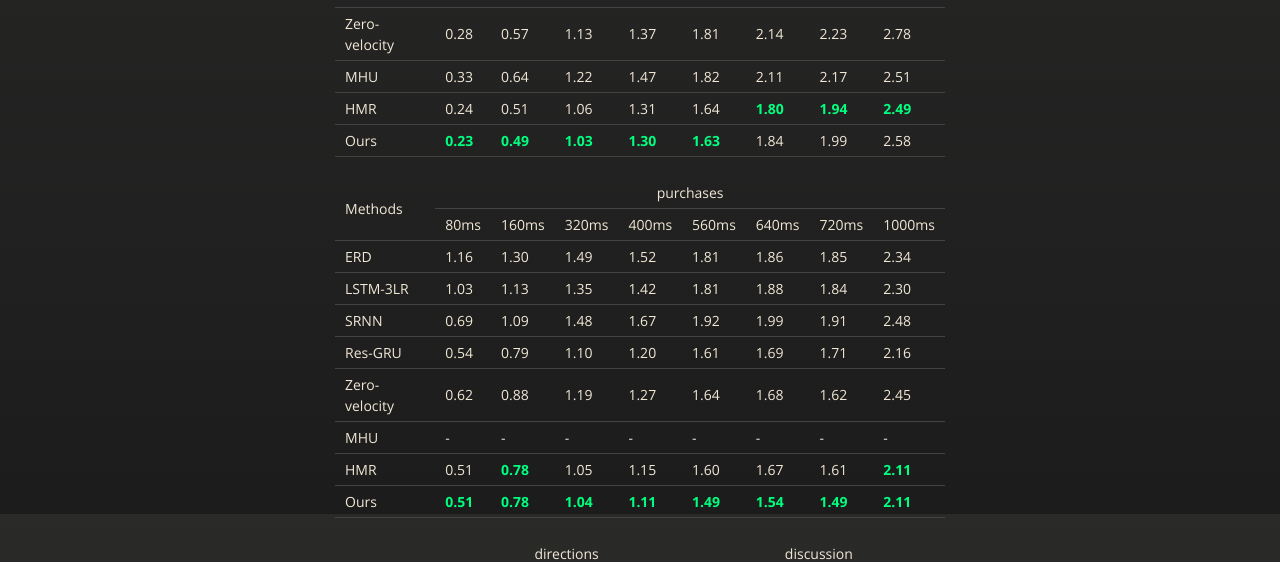
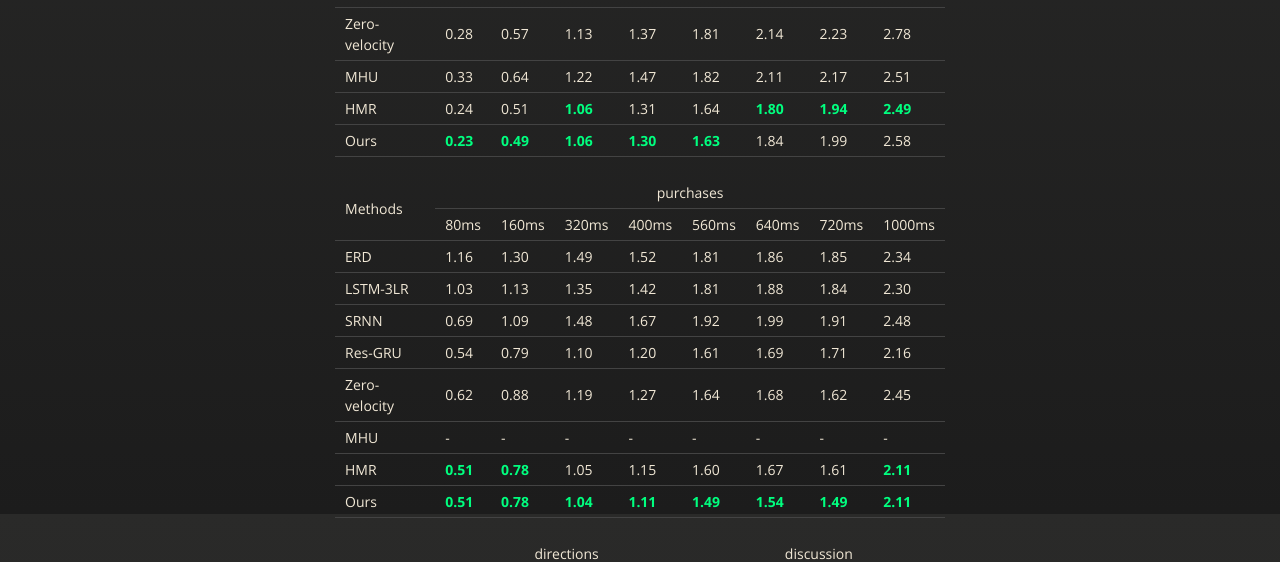
Before and after one commit to ZaneCode6574/ST-Hierarchical-Recurrent-Network, a Jekyll site: the page built from index.md, in a window 1280 px wide and 900 px high, scrolled down 2957 px. Shown: the part 129-691 px from the top of the window. Built offline with Jekyll 4.4.1, drawn with Linux system fonts in a browser that asks for light colours; our own code applies the rules of GitHub Pages for plain Markdown files.

Commit message:
Update some data

```diff
--- a/_layouts/default.html
+++ b/_layouts/default.html
@@ -395,7 +395,9 @@
                             <td>HMR</td>
                             <td>0.24</td>
                             <td>0.51</td>
-                            <td>1.06</td>
+                            <td><strong>
+                                <font color="#00FF7F">1.06</font>
+                            </strong></td>
                             <td>1.31</td>
                             <td>1.64</td>
                             <td><strong>
@@ -417,7 +419,7 @@
                                     <font color="#00FF7F">0.49</font>
                                 </strong></td>
                             <td><strong>
-                                    <font color="#00FF7F">1.03</font>
+                                    <font color="#00FF7F">1.06</font>
                                 </strong></td>
                             <td><strong>
                                     <font color="#00FF7F">1.30</font>
@@ -520,7 +522,9 @@
                         </tr>
                         <tr>
                             <td>HMR</td>
-                            <td>0.51</td>
+                            <td><strong>
+                                <font color="#00FF7F">0.51</font>
+                            </strong></td>
                             <td><strong>
                                 <font color="#00FF7F">0.78</font>
                             </strong></td>
```
Also changed, not shown: 3 other files.
